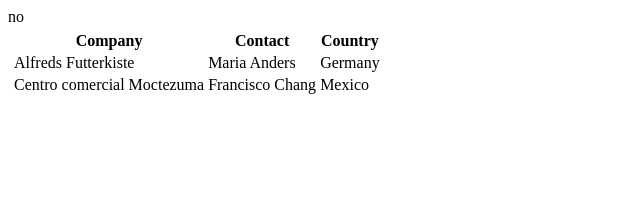
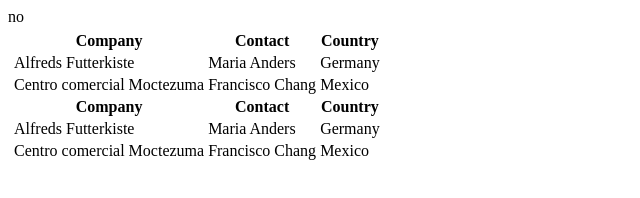
Before and after one commit to Monicameyy/androidstudio, a plain HTML site: page index.html in a window 1280 px wide. Shown: the whole page, without its empty margins (0-640 px from the left). Drawn offline with Linux system fonts and the light colour scheme.

Commit message:
Update index.html

```diff
--- a/index.html
+++ b/index.html
@@ -21,6 +21,21 @@
 <td>Francisco Chang</td>
 <td>Mexico</td>
 </tr>
+            <tr>
+<th>Company</th>
+<th>Contact</th>
+<th>Country</th>
+</tr>
+<tr>
+<td>Alfreds Futterkiste</td>
+<td>Maria Anders</td>
+<td>Germany</td>
+</tr>
+<tr>
+<td>Centro comercial Moctezuma</td>
+<td>Francisco Chang</td>
+<td>Mexico</td>
+</tr>
         </td>
       </tr>
       </table>
```
